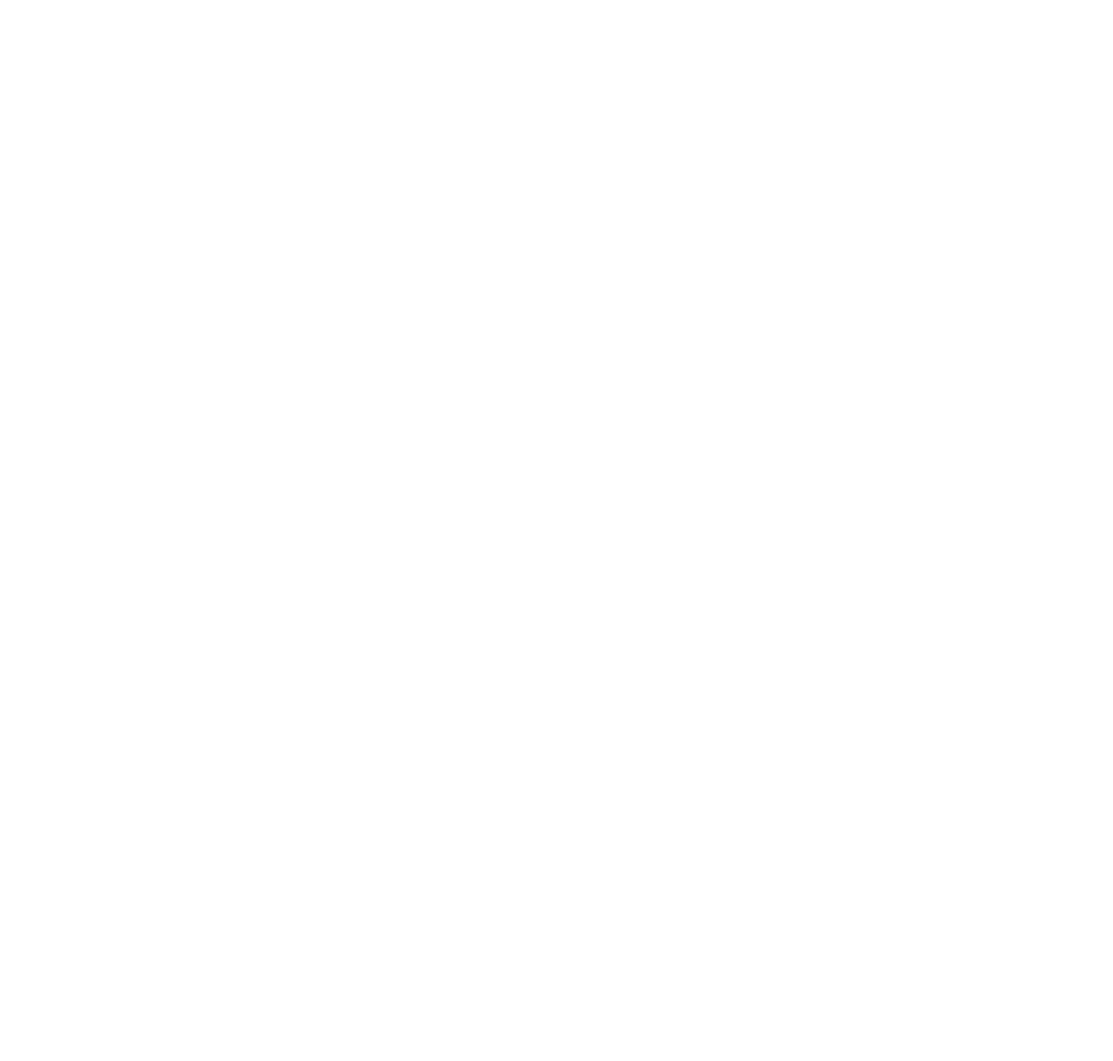
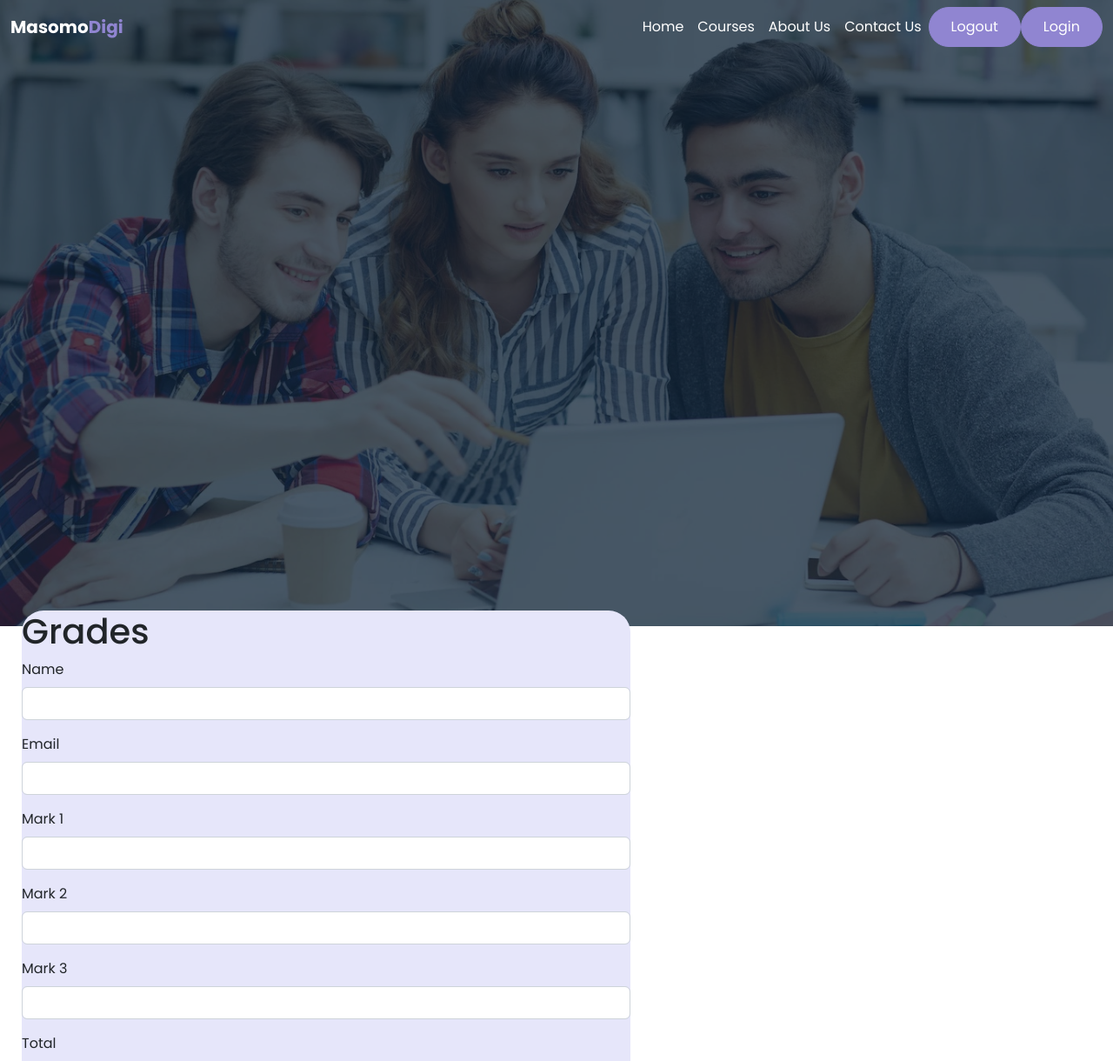
Before and after one commit to Njihia413/phase-5-project, a React (Create React App) app in the folder client/: page /grades in a window 1280 px wide. Before the commit this address had no page. Shown: the top 1220 px of the page at 87% size. Before the commit the page ends 800 px from the top, so only its background shows below. Built offline with nearby package versions, Linux system fonts and the light colour scheme.

Commit message:
Added styling for the grade pages

```diff
--- a/client/src/components/App.js
+++ b/client/src/components/App.js
@@ -12,6 +12,7 @@
 //import ContactUs from "./ContactUs";
 import Dashboard from "./Dashboard"
 import CourseDetails from "./CourseDetails";
+import Grades from "../pages/Grades";
 import TeacherDashboard from "../pages/TeacherDashboard";
 
 function App() {
@@ -28,6 +29,7 @@
             {/* <Route path="/contact" element={<ContactUs />} />     */}
            <Route path="/courses" element={<Courses/>} />
           <Route path="/about" element={<About/>} />
+          <Route path="/grades" element={<Grades/>} />
            {/* <Route path="/course" element={<Course/>} /> */}
           <Route path="/courses/:courseId" element={<CourseDetails/>} />
           <Route path= "teacherdashboard"  element={<TeacherDashboard/>} />
--- a/client/src/index.css
+++ b/client/src/index.css
@@ -794,3 +794,96 @@
   display: block;
   color: #fff;
 }
+
+/* styling for grades page */
+.grades {
+  background-image: url('./assets/IMG-3216.jpg');
+  background-position: center;
+  background-size: cover;
+  background-repeat: no-repeat;
+  height: 90vh;
+}
+.bg-grades {
+  background-color: #102437c1;
+  height: 90vh;
+}
+.box{
+  background-color: lavender;
+  width: 700px;
+  height: 800px;
+  margin-left: 25px;
+  margin-top: 50%;
+  border-radius: 25px;
+}
+.button btn btn-primary{
+  margin: 25px;
+}
+.content{
+  width: 100%;
+}
+.logo{
+  color: #000000;
+  font-size: 50px;
+  letter-spacing: 1px;
+  cursor: pointer;
+  text-align: center;
+  margin-top: 5%;
+  margin-left: 80%;
+
+}
+.table{
+  width: 80%;
+  border-collapse: collapse;
+  text-align: centre;
+  margin-top: 5%;
+  margin-left: 60%;
+  position: -50%;
+
+}
+.table thead{
+  text-align: centre;
+
+}
+.table thead th{
+  font-size: 20px;
+  font-weight: 600;
+  letter-spacing: o.35px;
+  color: #000000;
+  opacity: 1;
+  padding: 12px;
+  vertical-align: top;
+  border: 1px solid#dddddd;
+  text-align:center;
+}
+tr:nth-child(even),table thead>tr{
+  background-color: lavendar;
+}
+.wrapall{
+  width: 100%;
+  display: flex;
+
+}
+.left{
+  width: 30%;
+  margin-top: 5%;
+
+}
+.right{
+  width: 70%;
+  padding: 20px;
+}
+a{
+  text-decoration: none;
+}
+ .left h4{
+  color: #000000;
+
+}
+ .fa-trash-can{
+  color: red;
+  margin-left: 30px;
+  cursor: pointer;
+}
+ td{
+  text-align: center;
+}
```
